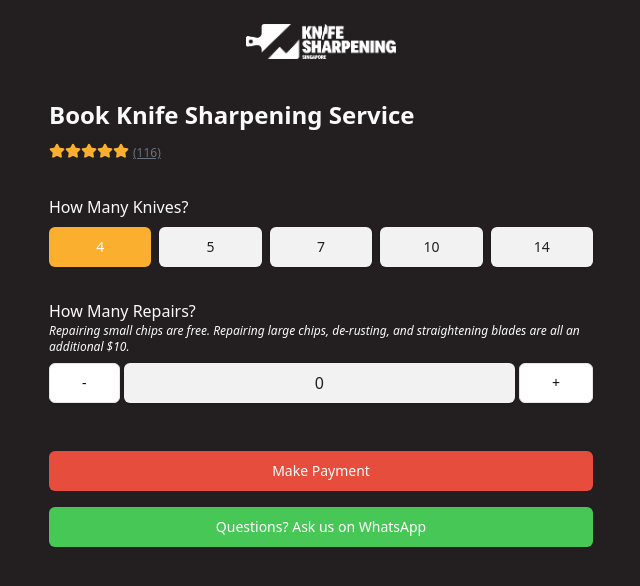
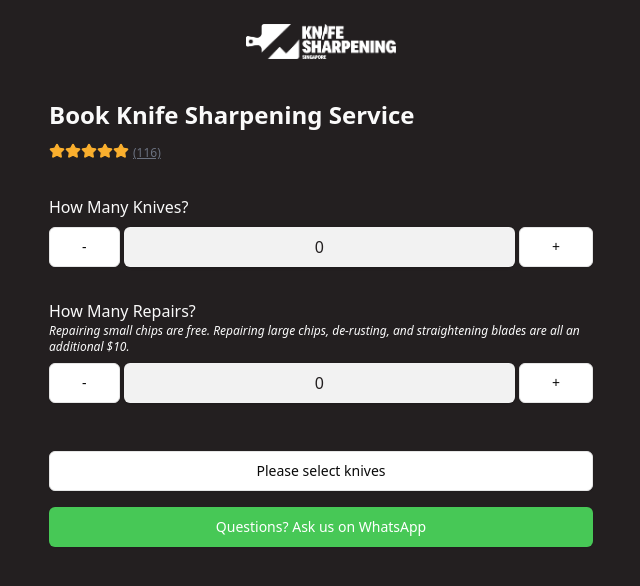
Before and after one commit to seantanyurong/sharp-knife-club, a Next.js app: page /order in a window 1280 px wide. Shown: the top 586 px of the page, without its empty margins (319-959 px from the left). Built offline with nearby package versions, Linux system fonts and the light colour scheme.

Commit message:
feature: validation to select knives

```diff
--- a/app/(no-layout)/order/page.tsx
+++ b/app/(no-layout)/order/page.tsx
@@ -8,10 +8,10 @@ import { Button } from '@/components/ui/button';
 import { Star } from 'lucide-react';
 
 export default function Order() {
-  const [numberOfKnives, setNumberOfKnives] = useState(4);
+  const [numberOfKnives, setNumberOfKnives] = useState(0);
   const [numberOfRepairs, setNumberOfRepairs] = useState(0);
 
-  const numberOfKnivesOptions = [4, 5, 7, 10, 14];
+  // const numberOfKnivesOptions = [4, 5, 7, 10, 14];
 
   const checkoutHref = useMemo(
     () => `/checkout?knives=${numberOfKnives}&repairs=${numberOfRepairs}`,
@@ -56,30 +56,80 @@ export default function Order() {
           <h2 className="text-start mt-8 text-primary-foreground">
             How Many Knives?
           </h2>
-          <div className="flex items-center gap-2 mt-2">
-            {numberOfKnivesOptions.map((option) => (
+          <div className="gap-1 mt-2 hidden md:flex">
             <Button
-                key={option}
-                onClick={() => setNumberOfKnives(option)}
-                variant={option === numberOfKnives ? 'secondary' : 'muted'}
+              variant="outline"
               size="lg"
-                className="w-full hidden md:block"
+              onClick={
+                () => setNumberOfKnives((r) => Math.max(0, r - 1)) // clamp at 0
+              }
+              aria-label="Decrease knives"
             >
-                {option}
+              -
             </Button>
-            ))}
-            {numberOfKnivesOptions.map((option) => (
+            <div
+              className={`${numberOfKnives > 0 ? 'bg-secondary text-secondary-foreground' : 'bg-muted text-muted-foreground'} h-10 rounded-md px-8 shadow w-full flex justify-center items-center`}
+            >
+              <p>{numberOfKnives}</p>
+            </div>
             <Button
-                key={option}
-                onClick={() => setNumberOfKnives(option)}
-                variant={option === numberOfKnives ? 'secondary' : 'muted'}
+              variant="outline"
+              size="lg"
+              onClick={() => setNumberOfKnives((r) => r + 1)}
+              aria-label="Increase knives"
+            >
+              +
+            </Button>
+          </div>
+          <div className="gap-1 mt-2 flex md:hidden">
+            <Button
+              variant="outline"
               size="sm"
-                className="w-full block md:hidden"
+              onClick={
+                () => setNumberOfKnives((r) => Math.max(0, r - 1)) // clamp at 0
+              }
+              aria-label="Decrease knives"
             >
-                {option}
+              -
             </Button>
-            ))}
+            <div
+              className={`${numberOfKnives > 0 ? 'bg-secondary text-secondary-foreground' : 'bg-muted text-muted-foreground'} h-8 text-xs rounded-md px-8 shadow w-full flex justify-center items-center`}
+            >
+              <p>{numberOfKnives}</p>
             </div>
+            <Button
+              variant="outline"
+              size="sm"
+              onClick={() => setNumberOfKnives((r) => r + 1)}
+              aria-label="Increase knives"
+            >
+              +
+            </Button>
+          </div>
+          {/* <div className="flex items-center gap-2 mt-2"> */}
+          {/*   {numberOfKnivesOptions.map((option) => ( */}
+          {/*     <Button */}
+          {/*       key={option} */}
+          {/*       onClick={() => setNumberOfKnives(option)} */}
+          {/*       variant={option === numberOfKnives ? 'secondary' : 'muted'} */}
+          {/*       size="lg" */}
+          {/*       className="w-full hidden md:block" */}
+          {/*     > */}
+          {/*       {option} */}
+          {/*     </Button> */}
+          {/*   ))} */}
+          {/*   {numberOfKnivesOptions.map((option) => ( */}
+          {/*     <Button */}
+          {/*       key={option} */}
+          {/*       onClick={() => setNumberOfKnives(option)} */}
+          {/*       variant={option === numberOfKnives ? 'secondary' : 'muted'} */}
+          {/*       size="sm" */}
+          {/*       className="w-full block md:hidden" */}
+          {/*     > */}
+          {/*       {option} */}
+          {/*     </Button> */}
+          {/*   ))} */}
+          {/* </div> */}
         </div>
 
         {/* Repairs */}
@@ -144,6 +194,16 @@ export default function Order() {
         </div>
 
         {/* Bottom actions */}
+        {numberOfKnives === 0 ? (
+          <Button
+            asChild
+            size="lg"
+            variant="outline"
+            className="w-full mt-12 cursor-not-allowed"
+          >
+            <p>Please select knives</p>
+          </Button>
+        ) : (
           <Button
             asChild
             size="lg"
@@ -152,6 +212,7 @@ export default function Order() {
           >
             <Link href={checkoutHref}>Make Payment</Link>
           </Button>
+        )}
         <Button asChild variant="whatsapp" size="lg" className="w-full mt-4">
           <a
             href={`https://wa.me/6580684206`}
```
Also changed, not shown: app/actions/stripe.js (+4 -10 lines). Lines whose indentation alone changed are shown as unchanged.
